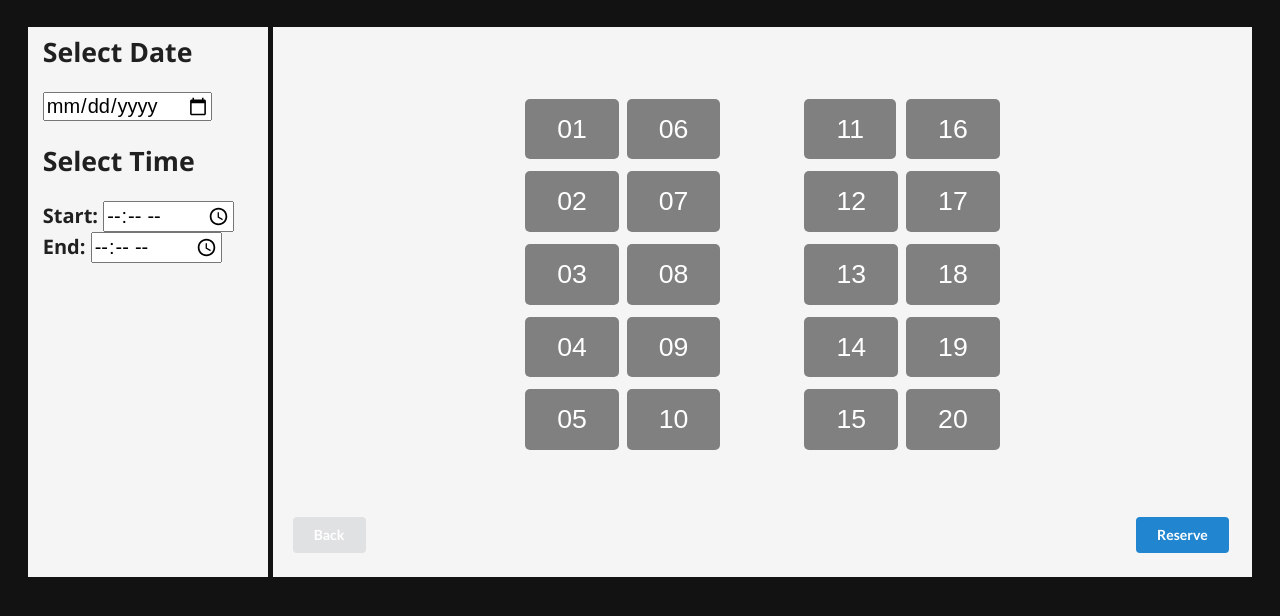
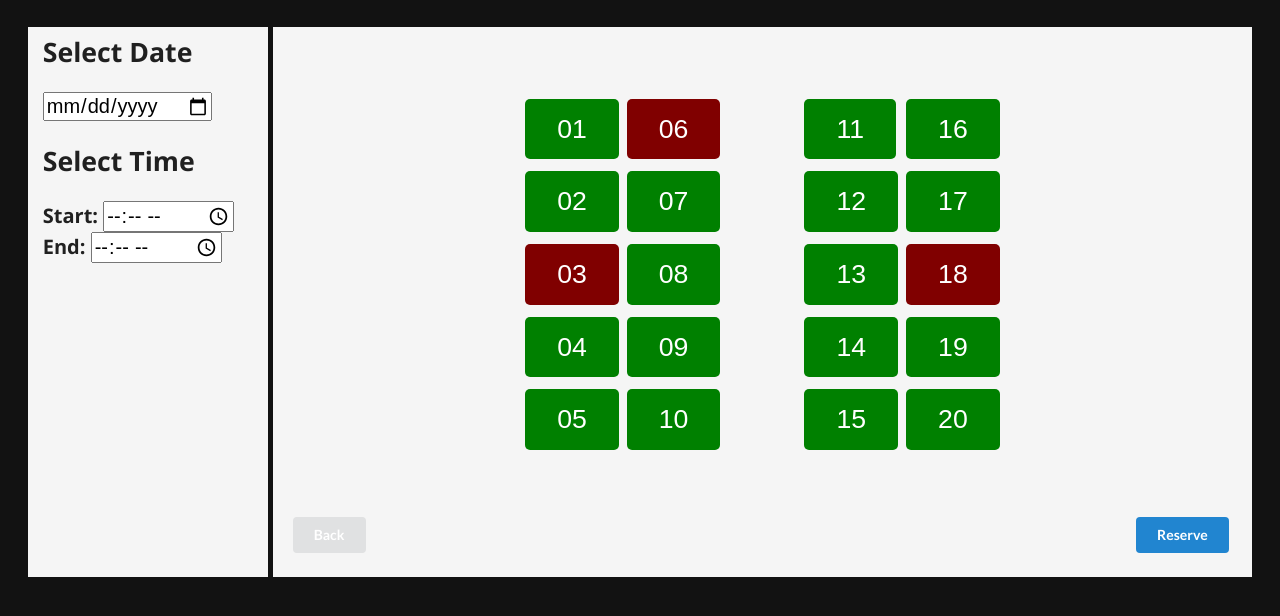
Before and after one commit to sairakaye/sairakaye.github.io, a website: page html/reserve.html in a window 1280 px wide. Shown: the part 132-748 px from the top of the page. Drawn offline with nearby package versions, Linux system fonts and the light colour scheme.

Commit message:
Deployed v3

```diff
--- a/css/reserve.css
+++ b/css/reserve.css
@@ -111,7 +111,7 @@ a, a:hover {
 }
 
 .slot {
-    background-color: gray;
+    background-color: green;
     border: none;
     color: white;
     padding: 15px 32px;
--- a/html/reserve.html
+++ b/html/reserve.html
@@ -71,7 +71,7 @@
                 <table id="table-slot">
                     <tr>
                         <td><input type="button" name="labslot" class="slot" value="01"></td>
-                        <td><input type="button" name="labslot" class="slot" value="06"></td>
+                        <td><input type="button" name="labslot" class="slot" value="06" style="background-color: maroon"></td>
                         <td></td>
                         <td></td>
                         <td><input type="button" name="labslot" class="slot" value="11"></td>
@@ -86,12 +86,12 @@
                         <td><input type="button" name="labslot" class="slot" value="17"></td>
                     </tr>
                     <tr>
-                        <td><input type="button" name="labslot" class="slot" value="03"></td>
+                        <td><input type="button" name="labslot" class="slot" value="03" style="background-color: maroon"></td>
                         <td><input type="button" name="labslot" class="slot" value="08"></td>
                         <td></td>
                         <td></td>
                         <td><input type="button" name="labslot" class="slot" value="13"></td>
-                        <td><input type="button" name="labslot" class="slot" value="18"></td>
+                        <td><input type="button" name="labslot" class="slot" value="18" style="background-color: maroon"></td>
                     </tr>
                     <tr>
                         <td><input type="button" name="labslot" class="slot" value="04"></td>
@@ -135,4 +135,8 @@
     <script type="text/javascript"
             src="../js/reservations.js"></script>
 
+    <script>
+
+    </script>
+
 </html>
```
Also changed, not shown: html/admin-search.html (+3 -3 lines), html/search.html (+3 -3 lines).
